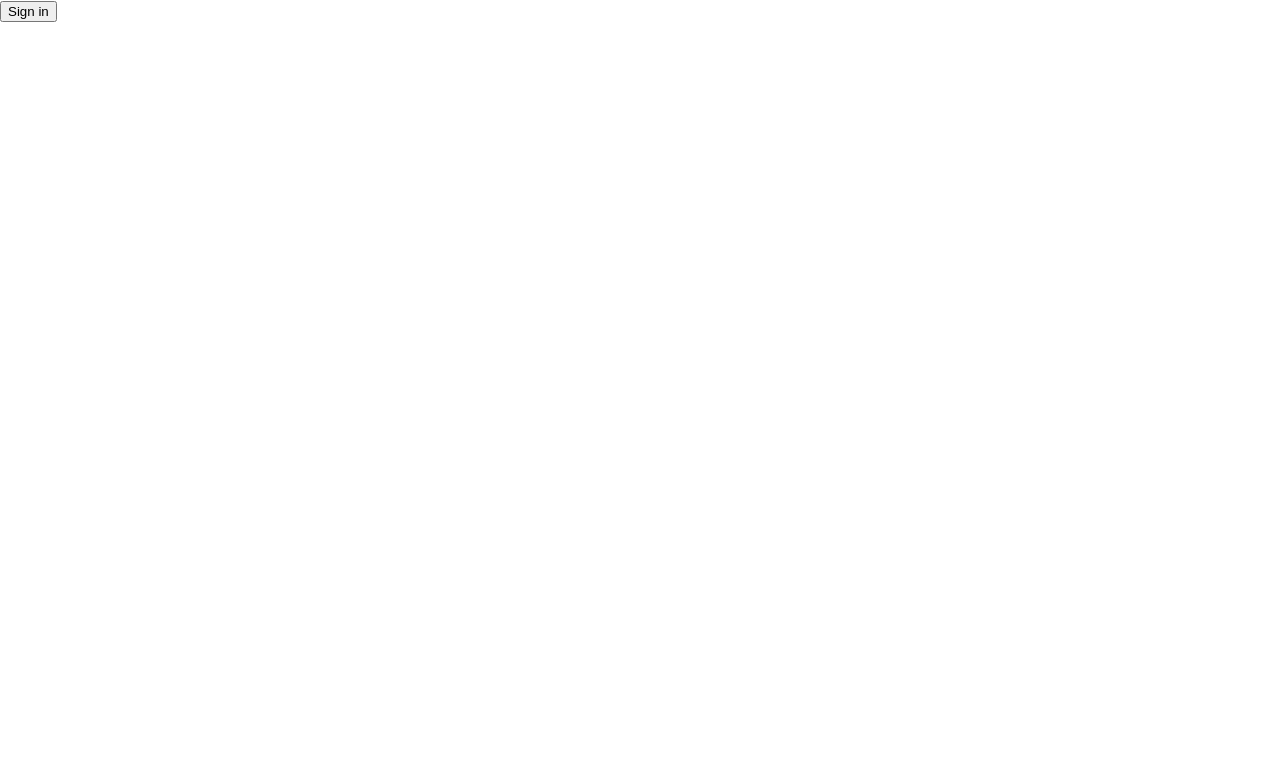
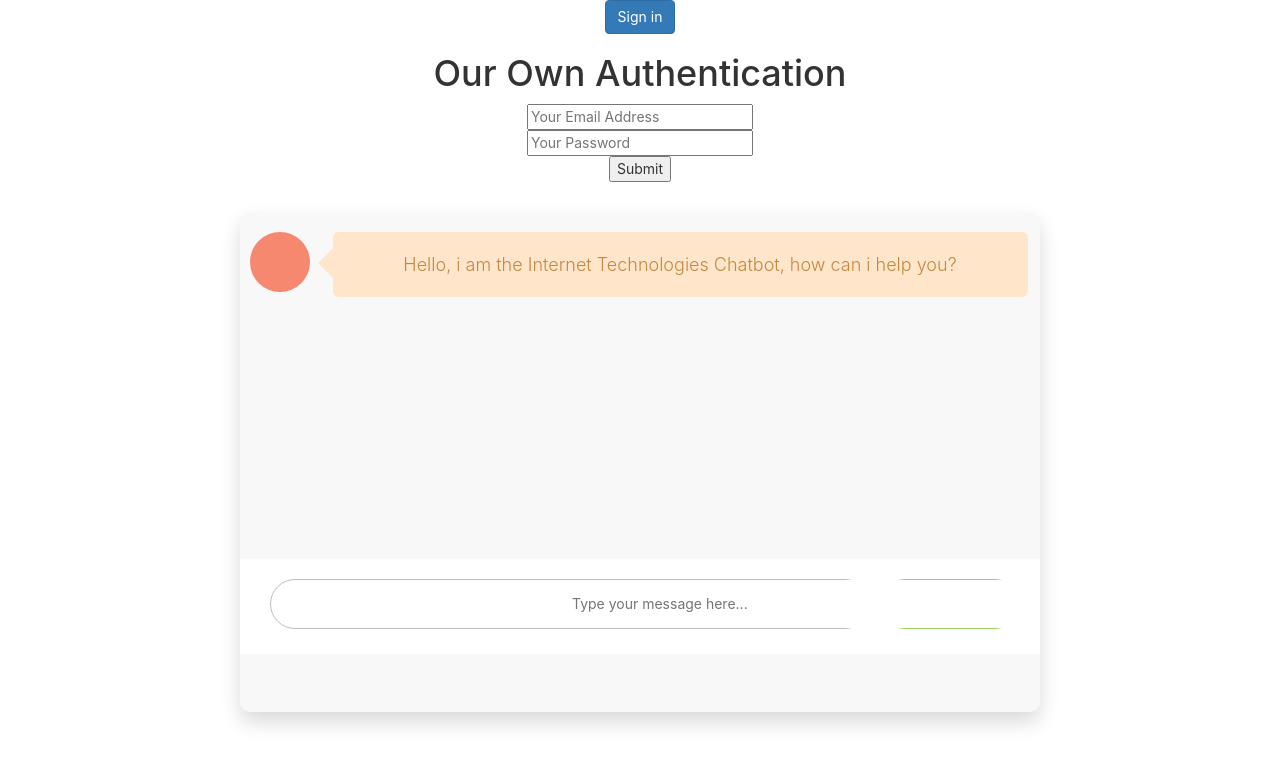
Before and after one commit to Wa-C/chatbot-frontend, a React (Create React App) app: page / in a window 1280 px wide. Shown: the top 764 px of the page. Built offline with nearby package versions, Linux system fonts and the light colour scheme; no server answers.

Commit message:
Auth almost done + Chatbot component added

```diff
--- a/public/index.html
+++ b/public/index.html
@@ -24,6 +24,8 @@
       work correctly both with client-side routing and a non-root public URL.
       Learn how to configure a non-root public URL by running `npm run build`.
     -->
+    <!-- Latest compiled and minified CSS -->
+<link rel="stylesheet" href="https://cdn.jsdelivr.net/npm/bootstrap@3.3.7/dist/css/bootstrap.min.css" integrity="sha384-BVYiiSIFeK1dGmJRAkycuHAHRg32OmUcww7on3RYdg4Va+PmSTsz/K68vbdEjh4u" crossorigin="anonymous">
     <title>React App</title>
   </head>
   <body>
--- a/src/App.js
+++ b/src/App.js
@@ -4,6 +4,7 @@ import { initializeApp } from 'firebase/app';
 import firebaseConfig from './Components/FirebaseAuth/Firebase.config';
 import { getAuth, signInWithPopup, GoogleAuthProvider, signOut } from "firebase/auth";
 import { useState } from 'react';
+import Chatbot from './Components/Chatbot/Chatbot';
 initializeApp(firebaseConfig);
 
 
@@ -12,7 +13,8 @@ function App() {
     isSignedIn: false,
     name: '',
     email:'',
-    photo: ''
+    photo: '',
+    password: ''
   });
   const auth = getAuth();
   const provider = new GoogleAuthProvider();
@@ -63,20 +65,54 @@ setUser(signedOutUser)
   console.log(error);
     });
   }
+  const handleSubmit = () => {
+     console.log('clicked');
+   }
+   const handleBlur = (e) => {
+    let isFormValid = true;
+    if (e.target.name === 'email') {
+        isFormValid = /\S+@\S+\.\S+/.test(e.target.value);
+
+    }
+    if (e.target.name === 'password') {
+        const isPasswordValid = e.target.value.length > 6;
+        const passwordHasNumber = /\d{1}/.test(e.target.value);
+        isFormValid = isPasswordValid && passwordHasNumber;
+    }
+    if (e.target.name === 'name') {
+        const isName = e.target.value;
+        isFormValid = isName;
+    }
+    if (isFormValid) {
+      const newUserInfo = { ...user };
+      newUserInfo[e.target.name] = e.target.value;
+      setUser(newUserInfo);
+  }
+
+   }
   return (
-    <>
+    <div className="App">
     {
-      user.isSignedIn ? <button onClick={handleSignOut}> Sign Out</button> :
-      <button onClick={handleSignIn}> Sign in</button>
+      user.isSignedIn ? <button type="button" className="btn btn-primary" onClick={handleSignOut}> Sign Out</button> :
+      <button type="button" className="btn btn-primary" onClick={handleSignIn}> Sign in</button>
     }
     {
       user.isSignedIn && <div>
         <p> Welcome, {user.name}</p>
-        <p> Your Email :  {user.name}</p>
+        <p> Your Email :  {user.email}</p>
 
       </div>
     }
-    </>
+    <h1>Our Own Authentication</h1>
+    <form onSubmit={handleSubmit}>
+      <input type='text' name='email' onBlur={handleBlur} placeholder='Your Email Address' required />
+      <br/>
+      <input type='password' name='password' onBlur={handleBlur} placeholder="Your Password" required />
+      <br/>
+      <input type="submit" value="Submit"/>
+    </form>
+    <Chatbot />
+    </div>
   );
 }
 
--- a/src/Components/Chatbot/Chatbot.css
+++ b/src/Components/Chatbot/Chatbot.css
@@ -1,4 +1,4 @@
-/* .chat_window {
+.chat_window {
     width: calc(100% - 20px);
     max-width: 800px;
     height: 500px;
@@ -10,4 +10,4 @@
     box-shadow: 0 10px 20px rgba(0, 0, 0, 0.15);
     background-color: #f8f8f8;
     overflow: hidden;
-} */
+}
--- a/src/Components/Chatbot/Chatbot.js
+++ b/src/Components/Chatbot/Chatbot.js
@@ -1,9 +1,48 @@
-import React from 'react';
+import React, {useEffect, useState} from "react";
+import './Chatbot.css';
+import {io} from "socket.io-client";
+import MessageArea from "./MessageArea";
+import UserInput from "./UserInput";
+const socket = io("http://localhost:5000");
 
 const Chatbot = () => {
+    /*
+      Main State
+     */
+      const [messages, setMessages] = useState([{
+        text: "Hello, i am the Internet Technologies Chatbot, how can i help you?",
+        position: "left"
+    }]);
+
+    useEffect(() => {
+        //if last message is a non-empty question, ask the server
+        let lastMessage = messages[messages.length - 1]
+        if (lastMessage.text !== "" && lastMessage.position === "right") {
+            socket.emit('question', lastMessage.text);
+        }
+
+        //handle server responses
+        socket.on("answer", (data) => {
+            setMessages([...messages, {text: data, position: "left"}])
+        });
+
+    }, [messages]);
+
+    function onSubmitMessage(inputText) {
+
+        setMessages([...messages, {text: inputText, position: "right"}])
+    }
+
+    /*
+      Render HTML
+    */
     return (
-        <div>
+        <div className="chat_window">
 
+
+            <MessageArea messages={messages} />
+
+            <UserInput onSubmitMessage={onSubmitMessage} />
         </div>
     );
 };
--- a/src/Components/Chatbot/Message.css
+++ b/src/Components/Chatbot/Message.css
@@ -1,4 +1,4 @@
-/* #messages .message {
+#messages .message {
     clear: both;
     overflow: hidden;
     margin-bottom: 20px;
@@ -73,4 +73,4 @@
 #messages .message .text_wrapper .text {
     font-size: 18px;
     font-weight: 300;
-} */
+}
--- a/src/Components/Chatbot/Message.js
+++ b/src/Components/Chatbot/Message.js
@@ -1,9 +1,15 @@
 import React from 'react';
+import './Message.css'
 
-const Message = () => {
+const Message = (props) => {
     return (
         <div>
-
+            <li className={"message appeared " + props.position}>
+            <div className="avatar"/>
+            <div className="text_wrapper">
+                <div className="text">{props.text}</div>
+            </div>
+        </li>
         </div>
     );
 };
--- a/src/Components/Chatbot/MessageArea.css
+++ b/src/Components/Chatbot/MessageArea.css
@@ -1,8 +1,8 @@
-/* #messages {
+#messages {
     position: relative;
     list-style: none;
     padding: 20px 10px 0 10px;
     margin: 0;
     height: 347px;
     overflow: scroll;
-} */
+}
--- a/src/Components/Chatbot/MessageArea.js
+++ b/src/Components/Chatbot/MessageArea.js
@@ -1,10 +1,32 @@
-import React from 'react';
+import React, {useEffect, useRef} from "react";
+import './MessageArea.css'
+import Message from "./Message";
+const MessageArea = (props) => {
 
-const MessageArea = () => {
+    /*
+      Autoscrolling
+     */
+      const messagesEndRef = useRef(null)
+
+      useEffect(() => {
+          // console.log(props.messages.length); //my-edit
+          //scroll to bottom when a message is sent or received
+          if (props.messages.length > 1) {
+              scrollToBottom();
+          }
+      })
+
+      function scrollToBottom() {
+          messagesEndRef.current.scrollIntoView({behavior: "smooth"})
+      }
     return (
-        <div>
+        <ul id="messages">
+            {props.messages.map((item, i) =>
 
-        </div>
+                (<Message text={item.text} position={item.position}/>))}
+
+            <li ref={messagesEndRef}/>
+        </ul>
     );
 };
 
--- a/src/Components/Chatbot/UserInput.css
+++ b/src/Components/Chatbot/UserInput.css
@@ -1,4 +1,4 @@
-/* .bottom_wrapper {
+.bottom_wrapper {
     position: relative;
     width: 100%;
     background-color: #fff;
@@ -49,4 +49,4 @@
 
 .message_template {
     display: none;
-} */
+}
--- a/src/Components/Chatbot/UserInput.js
+++ b/src/Components/Chatbot/UserInput.js
@@ -1,9 +1,31 @@
-import React from 'react';
+import React, {useState} from "react";
+import './UserInput.css'
 
-const UserInput = () => {
+const UserInput = (props) => {
+    /*
+    Handle input text
+    */
+    const [inputText, setInputText] = useState("")
+
+    function handleChange(e) {
+        // console.log(e.target.value);
+        setInputText(e.target.value);
+    }
+
+    function handleSubmit() {
+        props.onSubmitMessage(inputText);
+        setInputText("");
+    }
     return (
-        <div>
-
+        <div className="bottom_wrapper clearfix">
+            <div className="message_input_wrapper">
+                <input className="message_input" value={inputText} onChange={handleChange}
+                       placeholder="Type your message here..."/>
+            </div>
+            <div className="send_message" onClick={handleSubmit}>
+                <div className="icon"/>
+                <div className="text">Send</div>
+            </div>
         </div>
     );
 };
```
Also changed, not shown: 1 other file (tests, documents, lock files or other folders).
